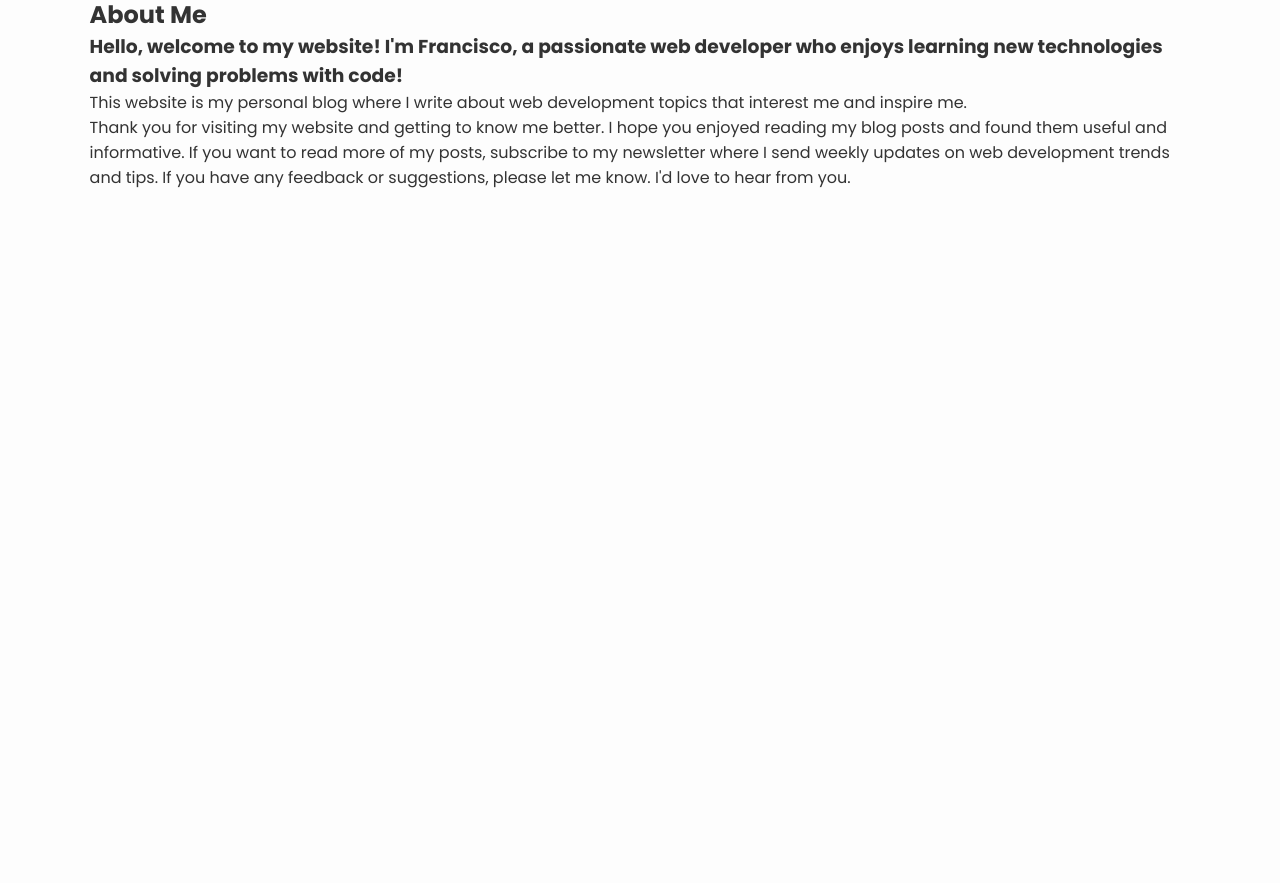
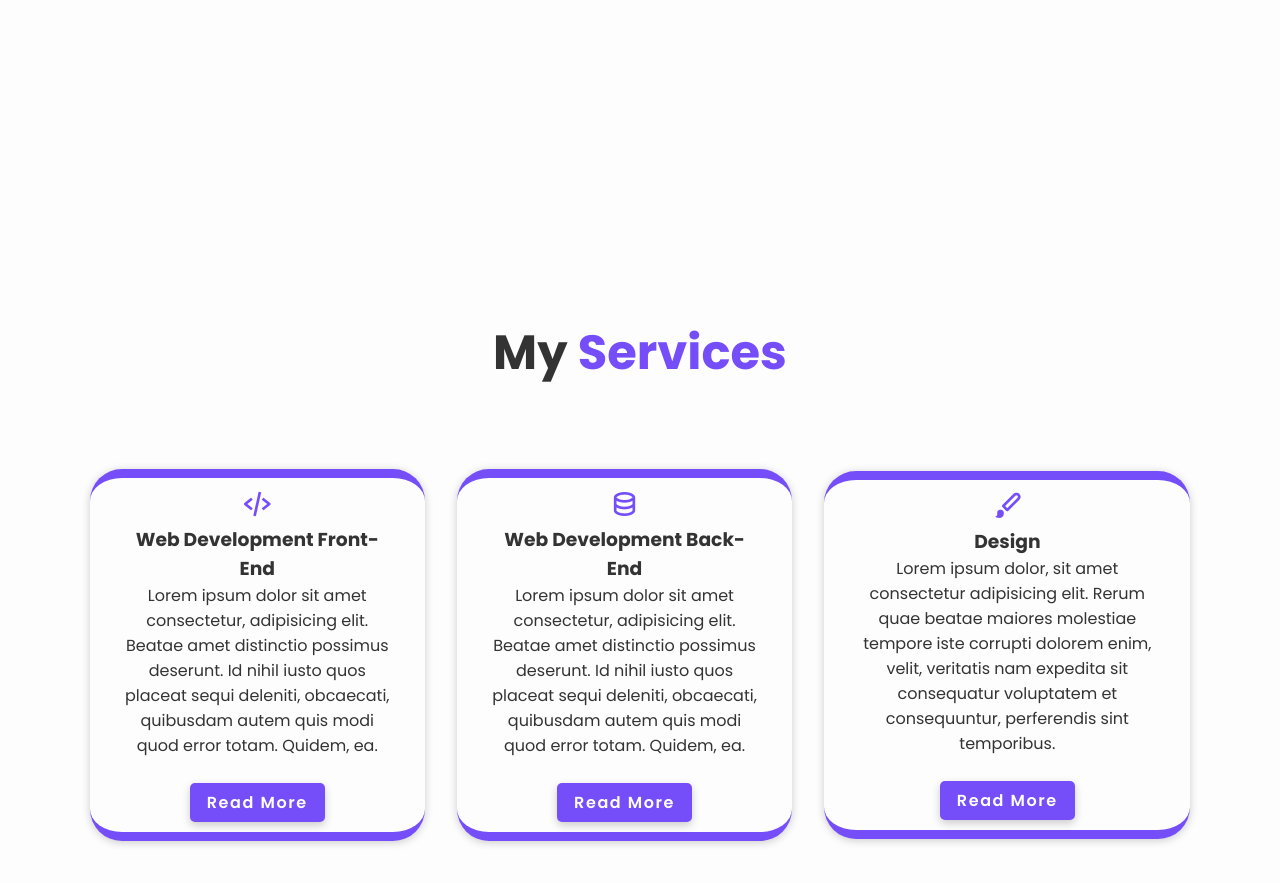
Before and after one commit to fafonsoficial/HTML-CSS-Portifolio, a plain HTML site: page Portifolio/index.html in a window 1280 px wide. Shown: the part 1503-2386 px from the top of the page. Before the commit the page ends 1725 px from the top, so only its background shows below. Drawn offline with nearby package versions, Linux system fonts and the light colour scheme.

Commit message:
Organizar tudo

```diff
--- a/Portifolio/css/style.css
+++ b/Portifolio/css/style.css
@@ -10,11 +10,16 @@
 }
 
 :root {
+    --bg-fundo: #0B061F;
     --bg-color: #fdfdfd;
     --text-color: #333;
     --main-color: #754ef9;
     --white-color: #fdfdfd;
     --shadow-color: rgba(0, 0, 0, .2);
+}
+
+html {
+    scroll-behavior: smooth;
 }
 
 body {
@@ -74,6 +79,8 @@ header div.input-search form button {
     width: 100px;
     height: 30px;
     border: 2px solid var(--main-color);
+    border-radius: 5px;
+    box-shadow: 0 .2rem .5rem var(--shadow-color);
     background-color: var(--main-color);
     color: var(--bg-color);
     font-weight: 600;
@@ -83,7 +90,7 @@ header div.input-search form button {
 
 header div.input-search form button:hover {
     background-color: transparent;
-    color: var(--text-color);
+    color: var(--main-color);
 }
 
 header div.btn-entrar button {
@@ -92,6 +99,8 @@ header div.btn-entrar button {
     background: transparent;
     color: var(--main-color);
     border: 2px solid var(--main-color);
+    border-radius: 5px;
+    box-shadow: 0 .2rem .5rem var(--shadow-color);
     font-weight: 600;
     transition: .5s ease;
 }
@@ -106,7 +115,7 @@ header div.btn-entrar button:hover {
 
 section {
     min-height: 100vh;
-    padding: 10rem 7% 2rem;
+    padding: 10rem 7%;
 }
 
 .home {
@@ -156,7 +165,7 @@ section {
 
 .btn {
     display: inline-block;
-    padding: 10px 20px;
+    padding: 5px 15px;
     background: var(--main-color);
     box-shadow: 0 .2rem .5rem var(--shadow-color);
     font-size: 16px;
@@ -164,6 +173,7 @@ section {
     letter-spacing: .1rem;
     font-weight: 600;
     border: 2px solid transparent;
+    border-radius: 5px;
     transition: .5s ease;
 }
 
@@ -180,6 +190,98 @@ section {
     max-height: 100vh;
     box-shadow: 0 .2rem .5rem var(--shadow-color);
 }
+
+/* Section About */
+
+section .about {
+    display: flex;
+    align-items: center;
+
+}
+
+section .about .about-content {
+    max-width: 44rem;
+}
+
+section .about-content h2 {
+    font-size: 3rem;
+}
+
+section .about-content h2 span {
+    color: var(--main-color);
+}
+
+section .about-content h3 {
+    font-size: 1.2rem;
+}
+
+section .about-content h3 span {
+    color: var(--main-color);
+}
+
+section .about-content p {
+    text-align: justify;
+}
+
+/*Section Services */
+
+.services {
+    min-height: auto;
+    padding-bottom: 10rem;
+}
+
+.services h2 {
+    text-align: center;
+    font-size: 3rem;
+    margin-bottom: 5rem;
+}
+
+.services h2 span {
+    color: var(--main-color);
+}
+
+.services .services-content {
+    display: flex;
+    align-items: center;
+    justify-content: center;
+    gap: 2rem;
+}
+
+.services .services-content .service-box {
+    text-align: center;
+    padding: 10px 30px;
+    background: var(--bg-color);
+    border-radius: 2rem;
+    border-top: .6rem solid var(--main-color);
+    border-bottom: .6rem solid var(--main-color);
+    box-shadow: 0 .1rem .5rem var(--shadow-color);
+    transition: .5s ease;
+}
+
+.services .services-content .service-box:hover {
+    box-shadow: 0 .1rem 2rem var(--shadow-color);
+    transform: scale(1.02);
+}
+
+.service-box i {
+    font-size: 2rem;
+    color: var(--main-color);
+}
+
+.service-box h3 {
+    color: var(--text-color);
+    transition: .5s;
+}
+
+.service-box h3:hover {
+    color: var(--main-color);
+}
+
+.services-box p {
+    font-size: 1.6rem;
+    padding: 20px 0;
+}
+
 
 
 @media(max-width: 768px) {
--- a/Portifolio/index.html
+++ b/Portifolio/index.html
@@ -23,10 +23,10 @@
         <div class="navbar">
             <nav>
                 <ul>
-                    <li><a href="#">Home</a></li>
-                    <li><a href="#">About</a></li>
-                    <li><a href="#">Portifólio</a></li>
-                    <li><a href="#">Contact</a></li>
+                    <li><a href="#home">Home</a></li>
+                    <li><a href="#about">About</a></li>
+                    <li><a href="#services">Services</a></li>
+                    <li><a href="#contact">Contact</a></li>
                 </ul>
             </nav>
         </div>
@@ -71,28 +71,71 @@
             </div>
 
             <div class="home-img">
-                <img src="./img/img-foto-perfil-francisco.png" alt="">
+                <img src="./img/img-foto-perfil-francisco-afonso.jpg" alt="">
             </div>
         </section>
 
-        <section class="about">
-            <div class="about-img">
-                <img src="img/img-foto-perfil-francisco-afonso.jpg" alt="">
-            </div>
-
+        <section class="about" id="about">
             <div class="about-content">
                 <h2>About <span>Me</span></h2>
                 <h3>
-                    Hello, welcome to my website! I'm Francisco, a passionate web developer who enjoys learning new technologies and solving problems with code!
+                    Hello, welcome to my website! I'm <span>Francisco</span>, a passionate web developer who enjoys
+                    learning new technologies and solving problems with code!
                 </h3>
+                <br>
+                <p>
+                    This website is my personal blog where I write about web development topics that interest me and
+                    inspire me.
+                </p>
+                <br>
+                <p>
+                    Thank you for visiting my website and getting to know me better. I hope you enjoyed reading my blog
+                    posts and found them useful and informative. If you want to read more of my posts, subscribe to my
+                    newsletter where I send weekly updates on web development trends and tips. If you have any feedback
+                    or suggestions, please let me know. I'd love to hear from you.
+                </p>
+                <br>
+                <a href="#" class="btn">Read More</a>
+            </div>
+        </section>
 
-                <p>
-                    This website is my personal blog where I write about web development topics that interest me and inspire me.
-                </p>
+        <section class="services" id="services">
+            <h2>My <span>Services</span></h2>
 
-                <p>
-                    Thank you for visiting my website and getting to know me better. I hope you enjoyed reading my blog posts and found them useful and informative. If you want to read more of my posts, subscribe to my newsletter where I send weekly updates on web development trends and tips. If you have any feedback or suggestions, please let me know. I'd love to hear from you.
-                </p>
+            <div class="services-content">
+                <div class="service-box">
+                    <i class='bx bx-code-alt'></i>
+                    <h3>Web Development Front-End</h3>
+
+                    <p>
+                        Lorem ipsum dolor sit amet consectetur, adipisicing elit. Beatae amet distinctio possimus deserunt. Id nihil iusto quos placeat sequi deleniti, obcaecati, quibusdam autem quis modi quod error totam. Quidem, ea.
+                    </p>
+                    <br>
+                    <a href="#" class="btn">Read More</a>
+                </div>
+
+                <div class="service-box">
+                    <i class='bx bx-data'></i>
+                    <h3>Web Development Back-End</h3>
+
+                    <p>
+                        Lorem ipsum dolor sit amet consectetur, adipisicing elit. Beatae amet distinctio possimus deserunt. Id nihil iusto quos placeat sequi deleniti, obcaecati, quibusdam autem quis modi quod error totam. Quidem, ea.
+                    </p>
+                    <br>
+                    <a href="#" class="btn">Read More</a>
+                </div>
+
+                <div class="service-box">
+                    <i class='bx bxs-paint'></i>
+                    <h3>Design</h3>
+
+                    <p>
+                        Lorem ipsum dolor, sit amet consectetur adipisicing elit. Rerum quae beatae maiores molestiae tempore iste corrupti dolorem enim, velit, veritatis nam expedita sit consequatur voluptatem et consequuntur, perferendis sint temporibus.
+                    </p>
+                    <br>
+                    <a href="#" class="btn">Read More</a>
+                </div>
+
             </div>
         </section>
 
```
